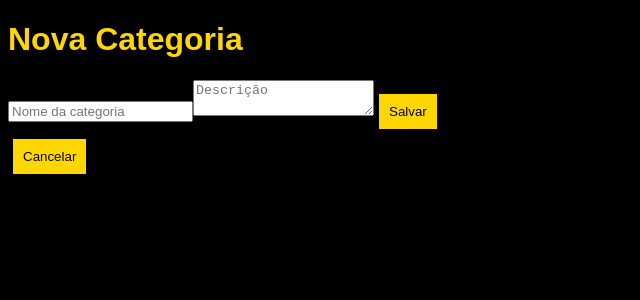
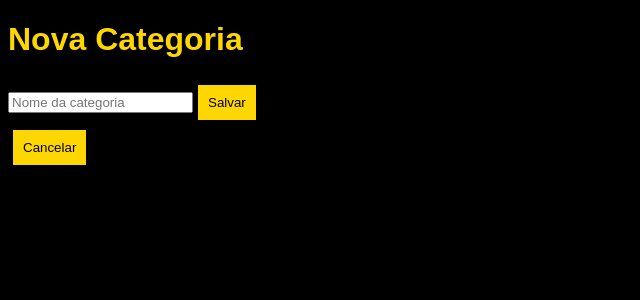
Before and after one commit to Wertco-Bombas/Wertco, a Next.js app: page /nova-categoria in a window 1280 px wide. Shown: the top 300 px of the page, without its empty margins (0-640 px from the left). Built offline with nearby package versions, Linux system fonts and the light colour scheme; no server answers.

Commit message:
Update nova-categoria.js

```diff
--- a/pages/nova-categoria.js
+++ b/pages/nova-categoria.js
@@ -3,13 +3,12 @@ import { supabase } from '../lib/supabase';
 
 export default function NovaCategoria() {
   const [nome, setNome] = useState('');
-  const [descricao, setDescricao] = useState('');
 
   async function salvarCategoria(e) {
     e.preventDefault();
     const { error } = await supabase
       .from('categorias')
-      .insert({ nome, descricao });
+      .insert({ nome });
     if (error) {
       alert(error.message);
     } else {
@@ -28,11 +27,6 @@ export default function NovaCategoria() {
           value={nome}
           onChange={(e) => setNome(e.target.value)}
         />
-        <textarea
-          placeholder="Descrição"
-          value={descricao}
-          onChange={(e) => setDescricao(e.target.value)}
-        />
         <button type="submit">Salvar</button>
       </form>
       <button onClick={() => window.location.href='/base'}>Cancelar</button>
```
